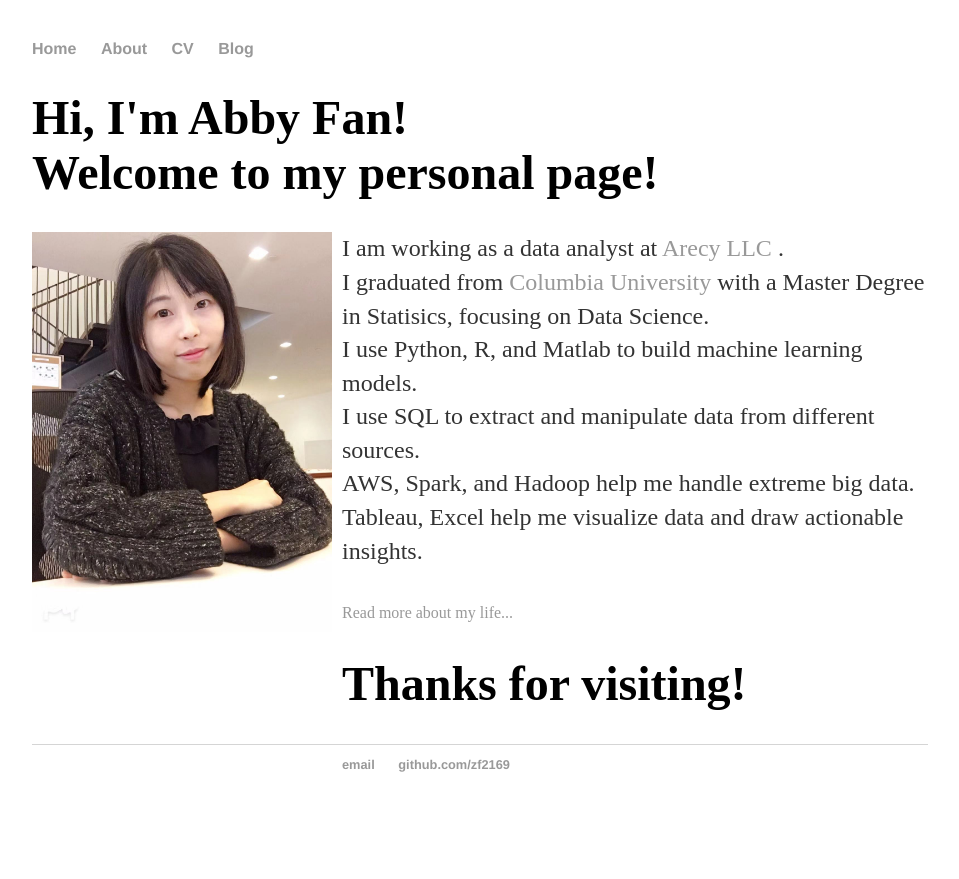
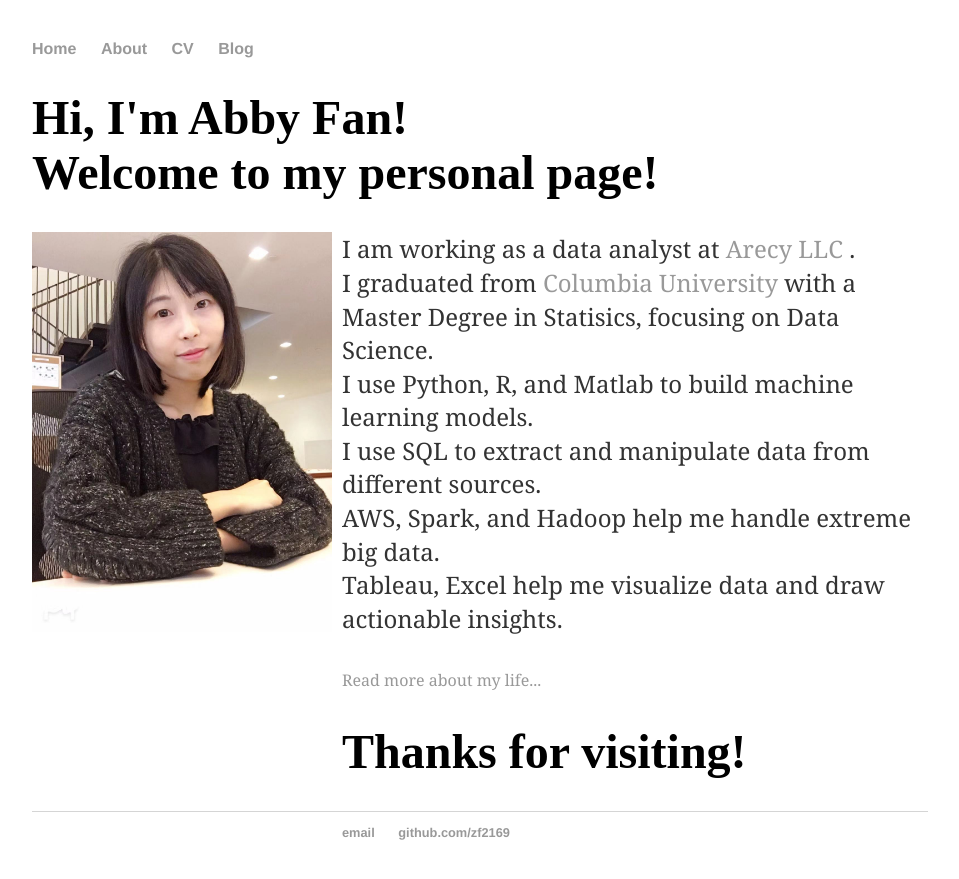
Before and after one commit to zf2169/zf2169.github.io, a Jekyll site: the page built from index.html, in a window 1280 px wide. Shown: the top 879 px of the page, without its empty margins (160-1119 px from the left). Built offline with Jekyll 4.4.1, drawn with Linux system fonts in a browser that asks for light colours.

Commit message:
Update main.css

```diff
--- a/css/main.css
+++ b/css/main.css
@@ -17,9 +17,9 @@ a:hover { text-decoration: underline;   color: #0088cc; }
 
 h1 { font-size: 3em; font-family: "Times New Roman", 'Times', 'Serif'; }
 
-p1 { font-size: 1.5em; font-family: "Times New Roman", 'Times', 'Serif'; line-height: 1.4em; color: #333; }
+p1 { font-size: 1.5em; font-family: 'Merriweather', Georgia, Times;; line-height: 1.4em; color: #333; }
 
-p2 { font-size: 1em; line-height: 1.4em; color: #333; }
+p2 { font-size: 16px; font-family: 'Merriweather', Georgia, Times;; line-height: 1.4em; color: #333; }
 
 footer { border-top: 1px solid #d5d5d5; font-size: .8em; }
 
```
